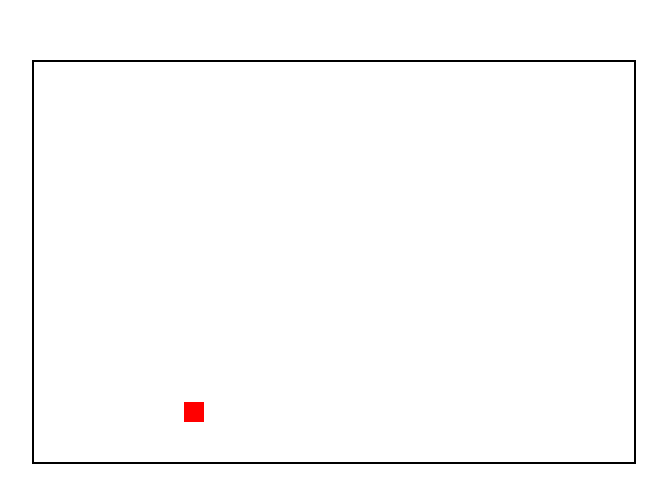
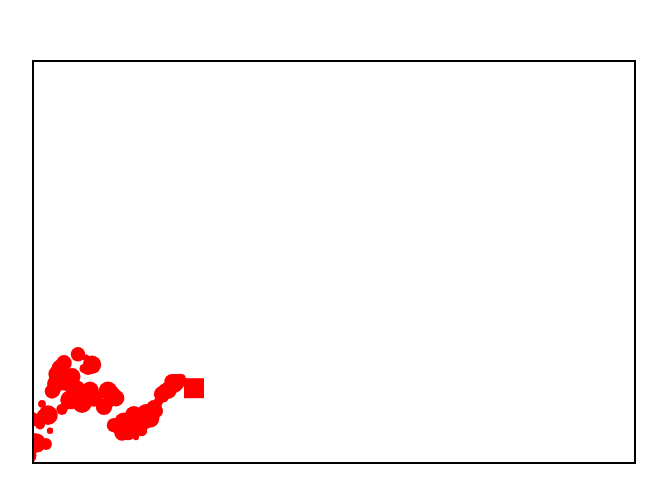
Before and after one commit to RKostochko/web-flappy-bird, a plain HTML site: page index.html in a window 1280 px wide. Shown: the part 138-640 px from the top of the page, without its empty margins (306-973 px from the left). Drawn offline with Linux system fonts and the light colour scheme.

Commit message:
feat: add demo-particles

```diff
--- a/index.html
+++ b/index.html
@@ -11,8 +11,8 @@
 	<canvas id="canvas1"></canvas>
 
 	<script src="js/bird.js"></script>
-	<script src="js/main.js"></script>
 	<script src="js/particles.js"></script>
 	<script src="js/obstacles.js"></script>
+	<script src="js/main.js"></script>
 </body>
 </html>
--- a/js/bird.js
+++ b/js/bird.js
@@ -8,8 +8,9 @@ class Bird {
 		this.weight = 1;
 	}
 	update() {
-		if (this.y > canvas.height - (this.height * 3)) {
-			this.y = canvas.height - (this.height * 3);
+		let curve = Math.sin(angle) * 24;
+		if (this.y > canvas.height - (this.height * 3) + curve) {
+			this.y = canvas.height - (this.height * 3) + curve;
 			this.vy = 0;
 		} else {
 			this.vy += this.weight;
@@ -20,7 +21,7 @@ class Bird {
 			this.y = 0 + this.height;
 			this.vy = 0;
 		}
-		if (spacePressed) this.flap();
+		if (spacePressed && this.y > this.height * 3) this.flap();
 	}
 	draw() {
 		ctx.fillStyle = 'red';
--- a/js/main.js
+++ b/js/main.js
@@ -15,7 +15,9 @@ function animate() {
 	// ctx.fillRect(10, canvas.height -90, 50, 50);
 	bird.update();
 	bird.draw();
+	handleParticles();
 	requestAnimationFrame(animate);
+	angle += 0.12;
 }
 animate();
 
--- a/js/particles.js
+++ b/js/particles.js
@@ -0,0 +1,35 @@
+const particlesArray = [];
+
+class Particle {
+	constructor() {
+		this.x = bird.x;
+		this.y = bird.y;
+		this.size = Math.random() * 7 + 3;
+		this.speedY = (Math.random() * 1) - 0.5;
+		this.color = 'red';
+	}
+	update() {
+		this.x -= gamespeed;
+		this.y += this.speedY;
+	}
+	draw() {
+		ctx.fillStyle = this.color;
+		ctx.beginPath();
+		ctx.arc(this.x, this.y, this.size, 0, Math.PI * 2);
+		ctx.fill();
+	}
+}
+
+function handleParticles() {
+	particlesArray.unshift(new Particle);
+	for (i = 0; i < particlesArray.length; i++) {
+		particlesArray[i].update();
+		particlesArray[i].draw();
+	}
+	// if more than 200, remove 20
+	if (particlesArray.length > 200) {
+		for (let i = 0; i < 20; i++) {
+			particlesArray.pop(particlesArray[i]);
+		}
+	}
+}
```
